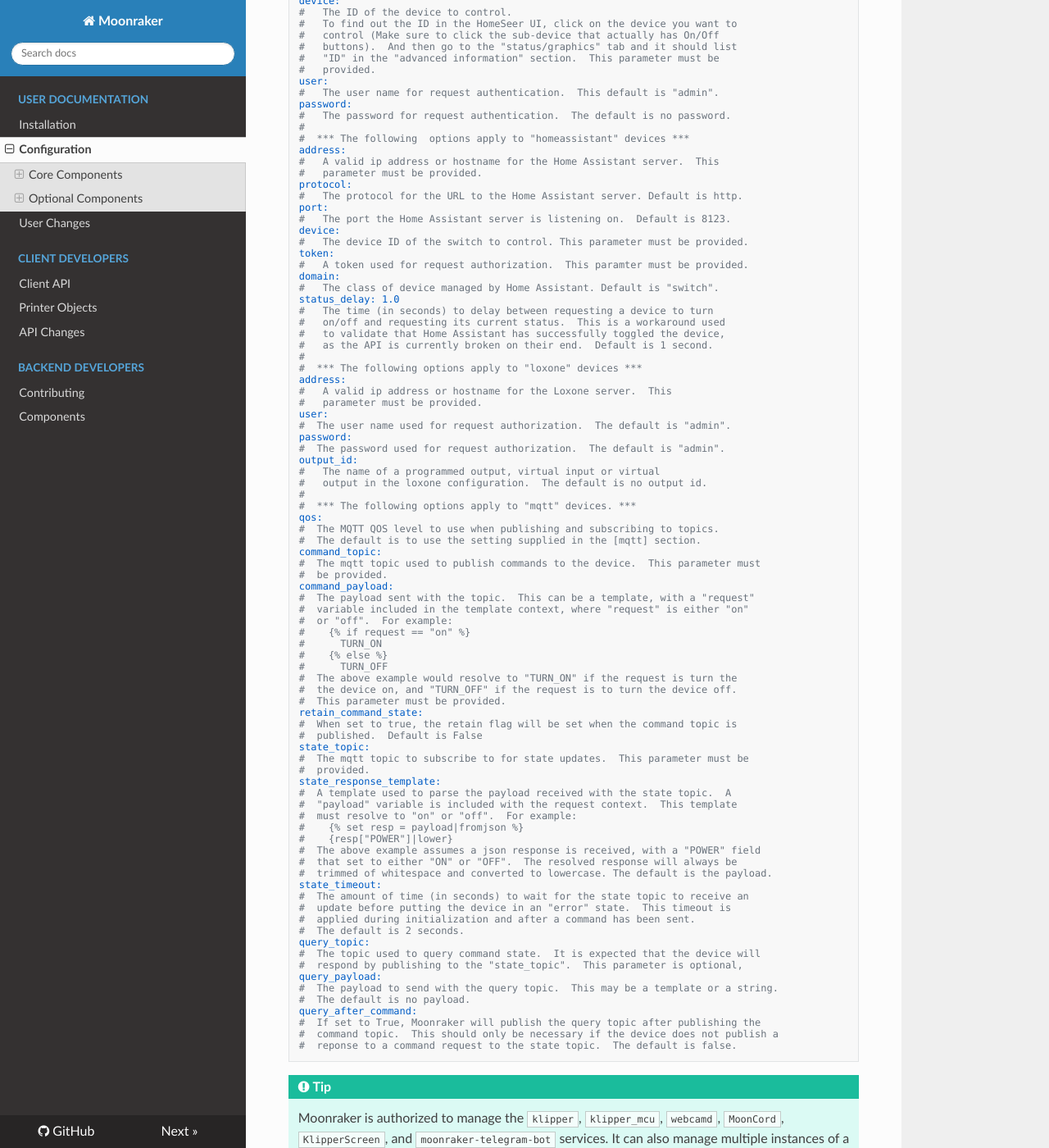
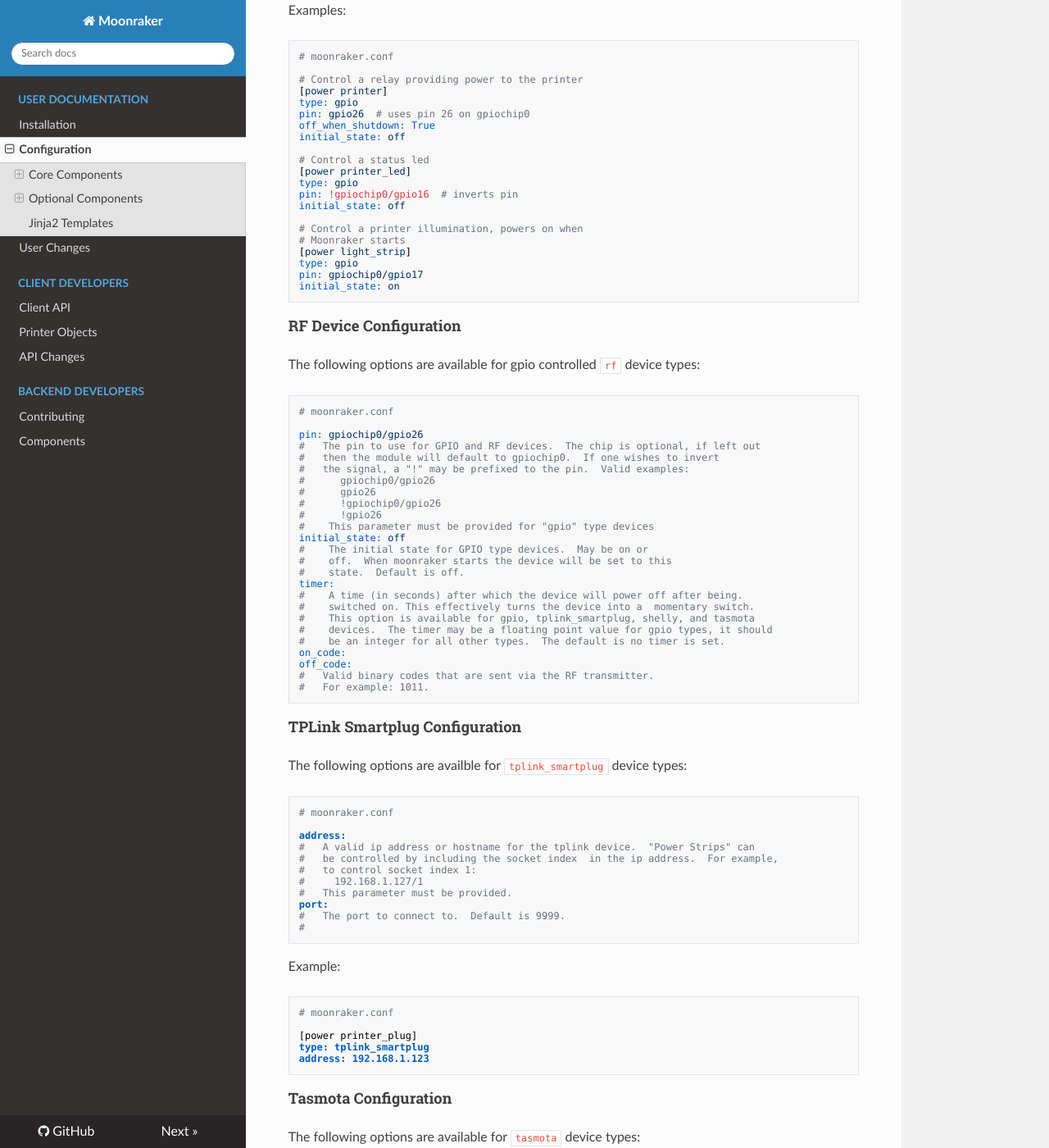
Before and after one commit to Marirossibn/moonraker, an MkDocs documentation site: the page built from docs/configuration.md, in a window 1280 px wide and 1400 px high, scrolled down 6342 px. Shown: the whole window at 82% size. Built offline with MkDocs 1.6.1, drawn with Linux system fonts in a browser that asks for light colours; nearby versions of some CDN libraries; some of the changed text lies outside the part shown.

Commit message:
docs: refactor [power] documentation
Separate the configuration for each device type, making it
easier for users to identify options specific for each
device.

Signed-off-by:  Eric Callahan <arksine.code@gmail.com>

````diff
--- a/docs/configuration.md
+++ b/docs/configuration.md
@@ -276,16 +276,20 @@
 ```
 
 ### `[power]`
-Enables device power control.  Currently GPIO (relays), RF transmitter, TPLink Smartplug,
-and Tasmota (via http) devices, HomeAssistant switch are supported.
+Enables device power control.  Multiple "power" devices may be configured,
+each with their own section, ie: `[power my_printer]`, `[power my_led]`.
+
+#### Options common to all power devices
+
+The following configuration options are available for all power device types:
 
 ```ini
 # moonraker.conf
 
 [power device_name]
-type: gpio
+type:
 #   The type of device.  Can be either gpio, rf, tplink_smartplug, tasmota
-#   shelly, homeseer, homeassistant, or loxonev1.
+#   shelly, homeseer, homeassistant, loxonev1, or mqtt.
 #   This parameter must be provided.
 off_when_shutdown: False
 #   If set to True the device will be powered off when Klipper enters
@@ -318,8 +322,28 @@
 #   been set the service will be started when the device powers on and stopped
 #   when the device powers off.  The default is no service is bound to the
 #   device.
-#
-# *** The following options apply to "gpio" and "rf" types ***
+```
+
+!!! Tip
+    Moonraker is authorized to manage the `klipper`, `klipper_mcu`,
+    `webcamd`, `MoonCord`, `KlipperScreen`, and `moonraker-telegram-bot`
+    services.  It can also manage multiple instances of a service, ie:
+    `klipper_1`, `klipper_2`.  Keep in mind that service names are case
+    sensitive.
+
+!!! Note
+    If a device has been bound to the `klipper` service and the
+    `restart_klipper_when_powered` option is set to `True`, the restart
+    will be scheduled to execute after Klipper reports that its startup
+    sequence is complete.
+
+#### GPIO Device Configuration
+
+The following options are available for `gpio` device types:
+
+```ini
+# moonraker.conf
+
 pin: gpiochip0/gpio26
 #   The pin to use for GPIO and RF devices.  The chip is optional, if left out
 #   then the module will default to gpiochip0.  If one wishes to invert
@@ -339,14 +363,78 @@
 #    This option is available for gpio, tplink_smartplug, shelly, and tasmota
 #    devices.  The timer may be a floating point value for gpio types, it should
 #    be an integer for all other types.  The default is no timer is set.
-#
-# *** The following options apply to "rf" devices ***
+```
+
+!!! Note
+    Moonraker can only be used to toggle host device GPIOs (ie: GPIOs on your
+    PC or SBC).  Moonraker cannot control GPIOs on an MCU, Klipper should be
+    used for this purpose.
+
+Examples:
+
+```ini
+# moonraker.conf
+
+# Control a relay providing power to the printer
+[power printer]
+type: gpio
+pin: gpio26  # uses pin 26 on gpiochip0
+off_when_shutdown: True
+initial_state: off
+
+# Control a status led
+[power printer_led]
+type: gpio
+pin: !gpiochip0/gpio16  # inverts pin
+initial_state: off
+
+# Control a printer illumination, powers on when
+# Moonraker starts
+[power light_strip]
+type: gpio
+pin: gpiochip0/gpio17
+initial_state: on
+```
+
+#### RF Device Configuration
+
+The following options are available for gpio controlled `rf` device types:
+
+```ini
+# moonraker.conf
+
+pin: gpiochip0/gpio26
+#   The pin to use for GPIO and RF devices.  The chip is optional, if left out
+#   then the module will default to gpiochip0.  If one wishes to invert
+#   the signal, a "!" may be prefixed to the pin.  Valid examples:
+#      gpiochip0/gpio26
+#      gpio26
+#      !gpiochip0/gpio26
+#      !gpio26
+#    This parameter must be provided for "gpio" type devices
+initial_state: off
+#    The initial state for GPIO type devices.  May be on or
+#    off.  When moonraker starts the device will be set to this
+#    state.  Default is off.
+timer:
+#    A time (in seconds) after which the device will power off after being.
+#    switched on. This effectively turns the device into a  momentary switch.
+#    This option is available for gpio, tplink_smartplug, shelly, and tasmota
+#    devices.  The timer may be a floating point value for gpio types, it should
+#    be an integer for all other types.  The default is no timer is set.
 on_code:
 off_code:
 #   Valid binary codes that are sent via the RF transmitter.
 #   For example: 1011.
-#
-# *** The following options apply to "tplink_smartplug" devices ***
+```
+
+#### TPLink Smartplug Configuration
+
+The following options are availble for `tplink_smartplug` device types:
+
+```ini
+# moonraker.conf
+
 address:
 #   A valid ip address or hostname for the tplink device.  "Power Strips" can
 #   be controlled by including the socket index  in the ip address.  For example,
@@ -356,7 +444,23 @@
 port:
 #   The port to connect to.  Default is 9999.
 #
-# *** The following options apply to "tasmota" devices ***
+```
+
+Example:
+
+```ini
+# moonraker.conf
+
+[power printer_plug]
+type: tplink_smartplug
+address: 192.168.1.123
+```
+
+#### Tasmota Configuration
+
+The following options are available for `tasmota` device types:
+
+```ini
 #   Note:
 #   If your single-relay Tasmota device switches on/off successfully,
 #   but fails to report its state, ensure that 'SetOption26' is set in
@@ -369,8 +473,29 @@
 output_id:
 #   The output_id (or relay id) to use if the Tasmota device supports
 #   more than one output.  Default is 1.
-#
-#  *** The following options apply to "shelly" devices ***
+```
+
+!!! Note
+    This implmentation communicates with Tasmota firmware through its
+    HTTP APIs.  It is also possible to use [MQTT](#mqtt-device-configuration)
+    to control devices flashed with Tasmota.
+
+Example:
+
+```ini
+# moonraker.conf
+
+[power tasmota_plug]
+type: tasmota
+address: 192.168.1.124
+password: mypassword
+```
+
+#### Shelly Configuration
+
+The following options are available for `shelly` device types:
+
+```ini
 address:
 #   A valid ip address or hostname for the shelly device.  This parameter
 #   must be provided.
@@ -383,8 +508,32 @@
 output_id:
 #   The output_id (or relay id) to use if the Shelly device supports
 #   more than one output.  Default is 1.
-#
-# *** The following options apply to "homeseer" devices ***
+```
+
+!!! Note
+    This implmentation communicates with Shelly firmware through its
+    HTTP APIs.  It is also possible to use [MQTT](#mqtt-device-configuration)
+    to control Shelly devices.
+
+Example:
+
+```ini
+# moonraker.conf
+
+[power shelly_plug]
+type: shelly
+address: 192.168.1.125
+user: user2
+password: password2
+```
+
+#### Homeseer Configuration
+
+The following options are available for `homeseer` device types:
+
+```ini
+# moonraker.conf
+
 address:
 #   A valid ip address or hostname for the homeseer device.  This parameter
 #   must be provided.
@@ -400,7 +549,15 @@
 password:
 #   The password for request authentication.  The default is no password.
 #
-#  *** The following  options apply to "homeassistant" devices ***
+```
+
+####  Home Assistant Configuration (HTTP)
+
+The following options are available for `homeassistant` device types:
+
+```ini
+# moonraker.conf
+
 address:
 #   A valid ip address or hostname for the Home Assistant server.  This
 #   parameter must be provided.
@@ -420,7 +577,26 @@
 #   to validate that Home Assistant has successfully toggled the device,
 #   as the API is currently broken on their end.  Default is 1 second.
 #
-#  *** The following options apply to "loxone" devices ***
+```
+
+Example:
+```ini
+# moonraker.conf
+
+[power homeassistant_switch]
+type: homeassistant
+address: 192.168.1.126
+port: 8123
+device: switch.1234567890abcdefghij
+token: home-assistant-very-long-token
+domain: switch
+```
+
+#### Loxone Device Configuration
+
+The following options are available for `loxone` device types:
+
+```ini
 address:
 #   A valid ip address or hostname for the Loxone server.  This
 #   parameter must be provided.
@@ -432,7 +608,13 @@
 #   The name of a programmed output, virtual input or virtual
 #   output in the loxone configuration.  The default is no output id.
 #
-#  *** The following options apply to "mqtt" devices. ***
+```
+
+#### MQTT Device Configuration
+
+The following options are available for `mqtt` device types:
+
+```ini
 qos:
 #  The MQTT QOS level to use when publishing and subscribing to topics.
 #  The default is to use the setting supplied in the [mqtt] section.
@@ -440,10 +622,10 @@
 #  The mqtt topic used to publish commands to the device.  This parameter must
 #  be provided.
 command_payload:
-#  The payload sent with the topic.  This can be a template, with a "request"
-#  variable included in the template context, where "request" is either "on"
+#  The payload sent with the topic.  This can be a template, with a "command"
+#  variable included in the template context, where "command" is either "on"
 #  or "off".  For example:
-#    {% if request == "on" %}
+#    {% if command == "on" %}
 #      TURN_ON
 #    {% else %}
 #      TURN_OFF
@@ -451,24 +633,24 @@
 #  the device on, and "TURN_OFF" if the request is to turn the device off.
 #  This parameter must be provided.
 retain_command_state:
-#  When set to true, the retain flag will be set when the command topic is
-#  published.  Default is False
+#  If set to True the retain flag will be set when the command topic is
+#  published.  Default is False.
 state_topic:
 #  The mqtt topic to subscribe to for state updates.  This parameter must be
 #  provided.
 state_response_template:
 #  A template used to parse the payload received with the state topic.  A
-#  "payload" variable is included with the request context.  This template
+#  "payload" variable is provided the template's context.  This template
 #  must resolve to "on" or "off".  For example:
 #    {% set resp = payload|fromjson %}
-#    {resp["POWER"]|lower}
+#    {resp["POWER"]}
 #  The above example assumes a json response is received, with a "POWER" field
 #  that set to either "ON" or "OFF".  The resolved response will always be
 #  trimmed of whitespace and converted to lowercase. The default is the payload.
 state_timeout:
 #  The amount of time (in seconds) to wait for the state topic to receive an
-#  update before putting the device in an "error" state.  This timeout is
-#  applied during initialization and after a command has been sent.
+#  update. If the timeout expires the device revert to an "error" state.  This
+#  timeout is applied during initialization and after a command has been sent.
 #  The default is 2 seconds.
 query_topic:
 #  The topic used to query command state.  It is expected that the device will
@@ -477,66 +659,52 @@
 #  The payload to send with the query topic.  This may be a template or a string.
 #  The default is no payload.
 query_after_command:
-#  If set to True, Moonraker will publish the query topic after publishing the
+#  If set to True Moonraker will publish the query topic after publishing the
 #  command topic.  This should only be necessary if the device does not publish a
-#  reponse to a command request to the state topic.  The default is false.
+#  reponse to a command request to the state topic.  The default is False.
 ```
+!!! Note
+    Moonraker's MQTT client must be properly configured to add a MQTT device.
+    See the [mqtt](#mqtt) section for details.
 
 !!! Tip
-    Moonraker is authorized to manage the `klipper`, `klipper_mcu`,
-    `webcamd`, `MoonCord`, `KlipperScreen`, and `moonraker-telegram-bot`
-    services.  It can also manage multiple instances of a service, ie:
-    `klipper_1`, `klipper_2`.  Keep in mind that service names are case
-    sensitive.
+    MQTT is the most robust way of managing networked devices through
+    Moonraker.  A well implemented MQTT device will publish all
+    changes in state to the `state_topic`.  Moonraker recieves these changes,
+    updates its internal state, and notifies connected clients.  This allows
+    for device control outside of Moonraker.  Note however that post command
+    actions, such as bound services, will not be run if a device is toggled
+    outside of Moonraker.
 
-!!! Note
-    If a device has been bound to the `klipper` service and the
-    `restart_klipper_when_powered` option is set to `True`, the restart
-    will be scheduled to execute after Klipper reports that its startup
-    sequence is complete.
+Example:
 
-Below are some potential examples:
 ```ini
 # moonraker.conf
 
-[power printer]
-type: gpio
-pin: gpio26
-off_when_shutdown: True
-initial_state: off
-
-[power printer_led]
-type: gpio
-pin: !gpiochip0/gpio16
-initial_state: off
-
-[power light_strip]
-type: gpio
-pin: gpiochip0/gpio17
-initial_state: on
-
-[power wifi_switch]
-type: tplink_smartplug
-address: 192.168.1.123
-
-[power tasmota_plug]
-type: tasmota
-address: 192.168.1.124
-password: password1
-
-[power shelly_plug]
-type: shelly
-address: 192.168.1.125
-user: user2
-password: password2
-
-[power homeassistant_switch]
-type: homeassistant
-address: 192.168.1.126
-port: 8123
-device: switch.1234567890abcdefghij
-token: home-assistant-very-long-token
-domain: switch
+# Example configuration for ing with Tasmota firmware over mqtt
+[power mqtt_plug]
+type: mqtt
+command_topic: cmnd/tasmota_switch/POWER
+# Tasmota uses "on" and "off" as the payload, so our template simply renders
+# the command
+command_payload:
+  {command}
+# There is no need to set the retain flag for Tasmota devices.  Moonraker
+# will use the query topic to initalize the device.  Tasmota will publish
+# all changes in state to the state topic.
+retain_command_state: False
+# To query a tasmota device we send the command topic without a payload.
+# Otpionally we could send a "?" as the payload.
+query_topic: cmnd/tasmota_switch/POWER
+# query_payload: ?
+state_topic: stat/tasmota_switch/POWER
+# The response is either "ON" or "OFF".  Moonraker will handle converting to
+# lower case.
+state_response_template:
+  {payload}
+# Tasmota updates the state topic when the device state changes, so it is not
+# not necessary to query after a command
+query_after_command: False
 ```
 
 #### Toggling device state from Klipper
@@ -935,3 +1103,44 @@
 
 [zeroconf]
 ```
+
+
+## Jinja2 Templates
+
+Some Moonraker configuration options make use of Jinja2 Templates.  For
+consistency, Moonraker uses the same Jinja2 syntax as Klipper. Statements
+should be enclosed in `{% %}`, and expressions in `{ }`.  There are some
+key differences, as outlined below:
+
+- Moonraker templates do not currently include globals like
+ `printer` and `params` in the context.  Variables included in the
+ context will be specified in the option's documentation.
+- Moonraker's template environment adds the `ext.do` extension.  The
+  `{% do expression %}` statement can be used to modify variables without
+  printing any text.  See the example below for details.
+- Klipper uses Jinja2 exclusively for evaluating gcode statements.  Moonraker
+  uses it to provide configuration options that may need to change based on
+  runtime parameters.
+
+For an example of how to use the `do` statement, lets assume we need to
+send a specific json payload with an MQTT power device command.  Rather
+than attempt to type out the json ourselves, it may be easier to create
+a `dictionary` object and convert it to json:
+```ini
+# moonraker.conf
+
+[power my_mqtt_device]
+type: mqtt
+command_topic: my/mqtt/command
+# Lets assume this device requres a json payload with each command.
+# We will use a dict to generate the payload
+command_payload:
+  {% set my_payload = {} %}
+  {% do my_payload["SOME_FIELD"] = "some_string" %}
+  {% do my_payload["ANOTHER_FIELD"] = True %}
+  # Here we set the actual command, the "command" variable
+  # is passed to the context of this template
+  {% do my_payload["POWER_COMMAND"] = command %}
+  # generate the json output
+  { my_payload|tojson }
+```
````
